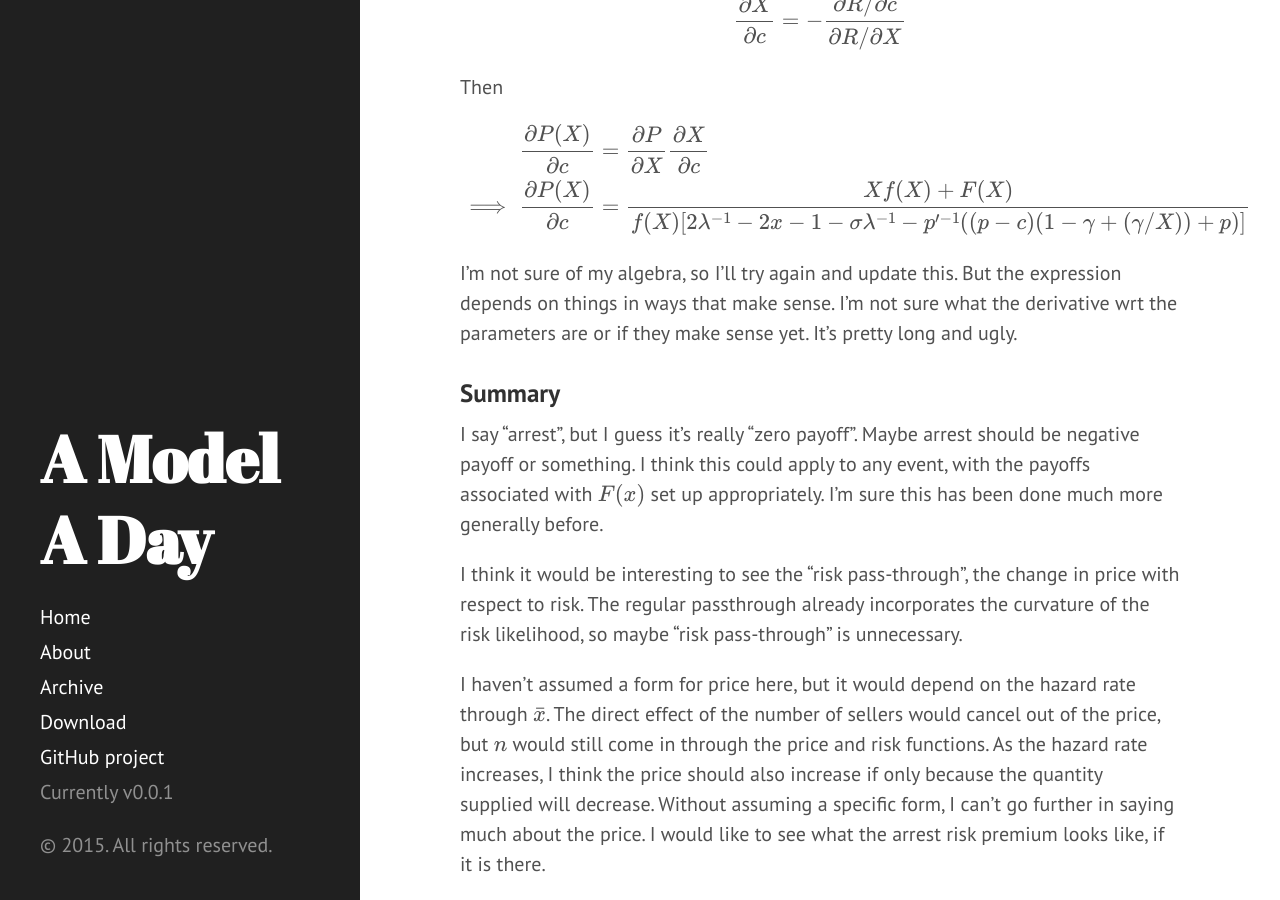
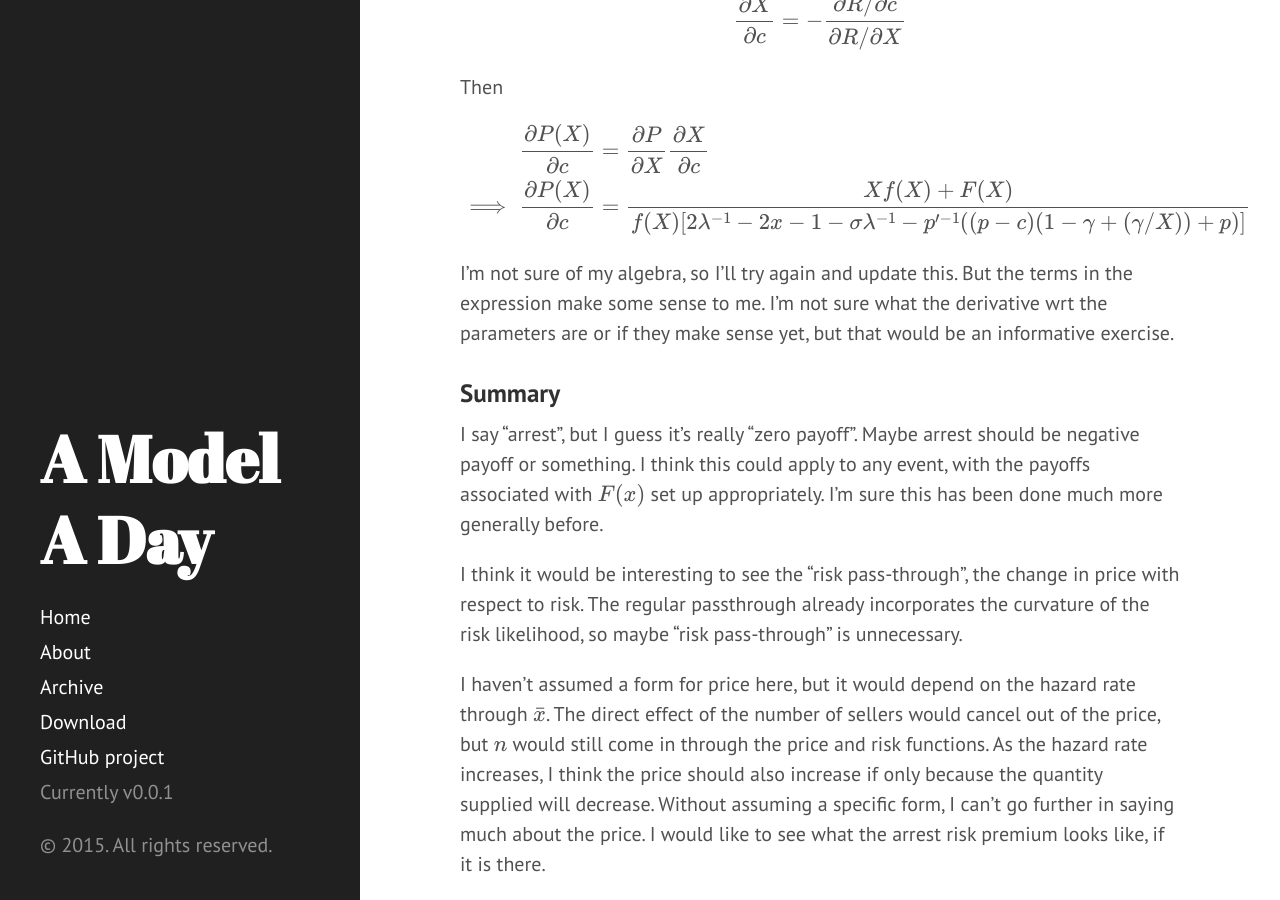
Before and after one commit to akhilrao/akhilrao.github.io, a Jekyll site: the page built from _posts/2015-10-18-risky-good-supply-passthrough.md, in a window 1280 px wide and 900 px high, scrolled down 1875 px. Built offline with Jekyll 4.4.1, drawn with Linux system fonts in a browser that asks for light colours; Markdown is read by kramdown in place of the engine named in the settings; formulas are drawn with MathJax 3.

```diff
--- a/_posts/2015-10-18-risky-good-supply-passthrough.md
+++ b/_posts/2015-10-18-risky-good-supply-passthrough.md
@@ -59,7 +59,7 @@ $$ \begin{align}
 \implies \frac{\partial P(X)}{\partial c} & = \frac{Xf(X) + F(X)}{f(X)[2 \lambda^{-1} - 2x - 1 - \sigma \lambda^{-1} - p'^{-1}((p-c)(1- \gamma + ( \gamma / X) ) + p)]}  \cr
 \end{align} $$
 
-I'm not sure of my algebra, so I'll try again and update this. But the expression depends on things in ways that make sense. I'm not sure what the derivative wrt the parameters are or if they make sense yet. It's pretty long and ugly.
+I'm not sure of my algebra, so I'll try again and update this. But the terms in the expression make some sense to me. I'm not sure what the derivative wrt the parameters are or if they make sense yet, but that would be an informative exercise.
 
 ### Summary
 
```
Also changed, not shown: 1 other file.
